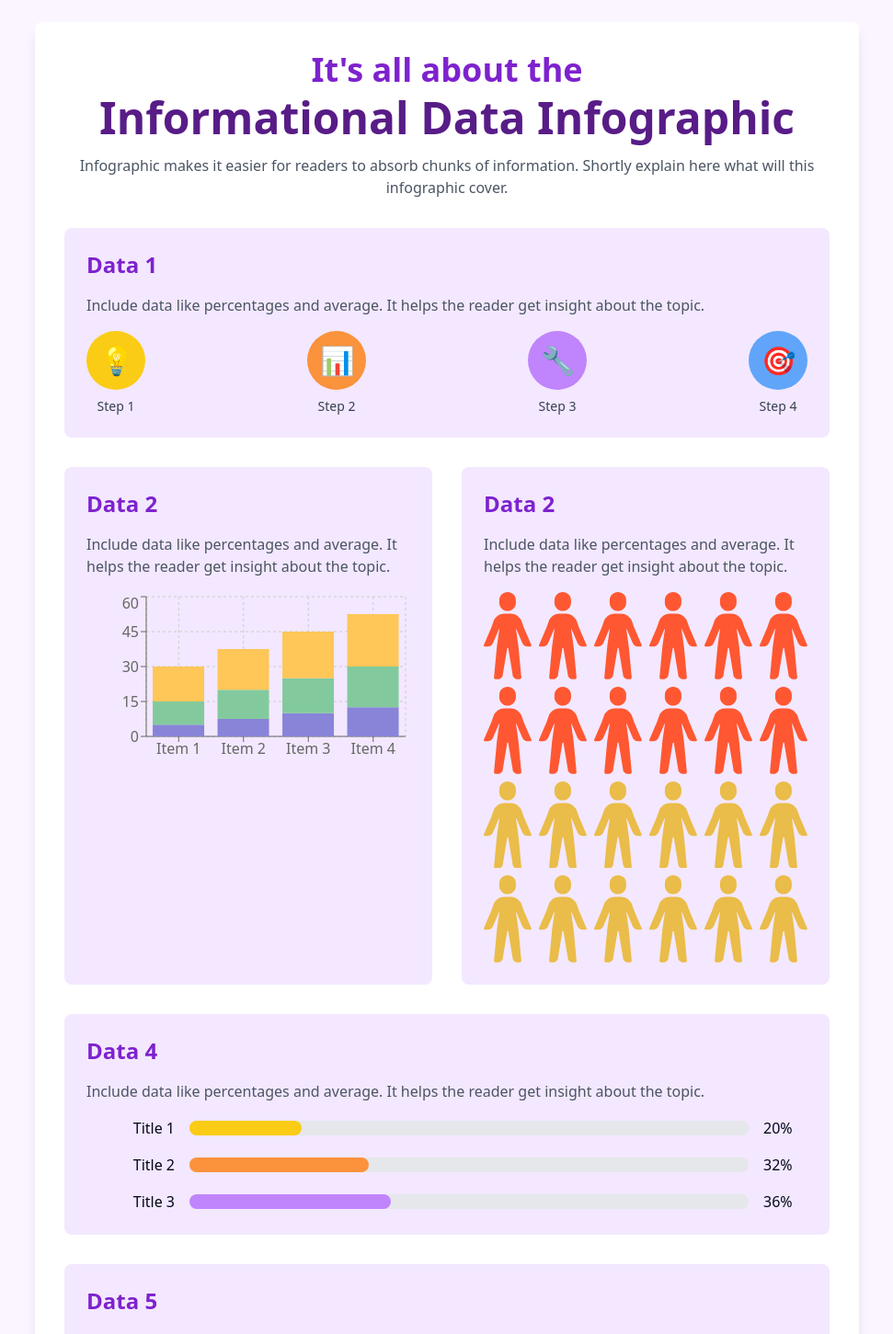
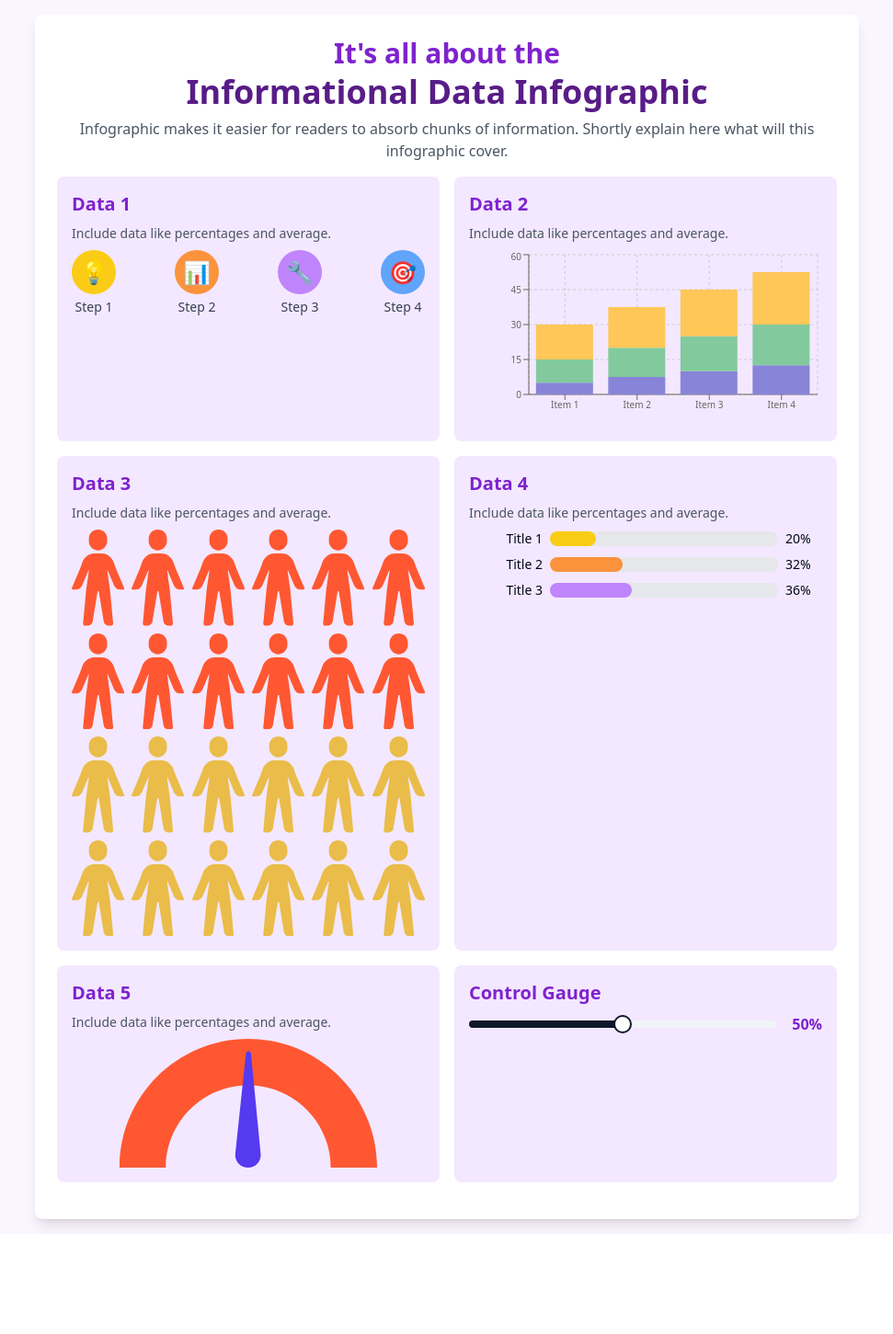
Before and after one commit to GPT-Engineer-App/vibrant-gauge-dashboard, a React (Vite) app: page / in a window 1280 px wide. Shown: the top 1451 px of the page at 92% size, without its empty margins (154-1125 px from the left). After the commit the page ends 1342 px from the top, so only its background shows below. Built offline with nearby package versions, Linux system fonts and the light colour scheme.

Commit message:
GPT Engineer Update [skip gpt_engineer]

```diff
--- a/src/pages/Index.jsx
+++ b/src/pages/Index.jsx
@@ -49,39 +49,39 @@ const Index = () => {
   }, [gaugeValue]);
 
   return (
-    <div className="p-6 bg-purple-50 min-h-screen">
-      <div className="max-w-4xl mx-auto bg-white rounded-lg shadow-lg p-8">
-        <h1 className="text-4xl font-bold text-center text-purple-700 mb-2">It's all about the</h1>
-        <h2 className="text-5xl font-bold text-center text-purple-900 mb-4">Informational Data Infographic</h2>
-        <p className="text-center text-gray-600 mb-8">
+    <div className="p-4 bg-purple-50 min-h-screen">
+      <div className="max-w-4xl mx-auto bg-white rounded-lg shadow-lg p-4 sm:p-6">
+        <h1 className="text-2xl sm:text-3xl font-bold text-center text-purple-700 mb-1">It's all about the</h1>
+        <h2 className="text-3xl sm:text-4xl font-bold text-center text-purple-900 mb-2">Informational Data Infographic</h2>
+        <p className="text-sm sm:text-base text-center text-gray-600 mb-4">
           Infographic makes it easier for readers to absorb chunks of information. Shortly explain here what will this infographic cover.
         </p>
 
-        <div className="bg-purple-100 p-6 rounded-lg mb-8">
-          <h3 className="text-2xl font-semibold text-purple-700 mb-4">Data 1</h3>
-          <p className="text-gray-600 mb-4">Include data like percentages and average. It helps the reader get insight about the topic.</p>
+        <div className="grid grid-cols-1 sm:grid-cols-2 gap-4 mb-4">
+          <div className="bg-purple-100 p-4 rounded-lg">
+            <h3 className="text-lg sm:text-xl font-semibold text-purple-700 mb-2">Data 1</h3>
+            <p className="text-xs sm:text-sm text-gray-600 mb-2">Include data like percentages and average.</p>
             <div className="flex justify-between">
               {data1.map((item, index) => (
                 <div key={index} className="flex flex-col items-center">
-                <div className={`w-16 h-16 rounded-full flex items-center justify-center text-3xl ${index === 0 ? 'bg-yellow-400' : index === 1 ? 'bg-orange-400' : index === 2 ? 'bg-purple-400' : 'bg-blue-400'}`}>
+                  <div className={`w-10 h-10 sm:w-12 sm:h-12 rounded-full flex items-center justify-center text-xl sm:text-2xl ${index === 0 ? 'bg-yellow-400' : index === 1 ? 'bg-orange-400' : index === 2 ? 'bg-purple-400' : 'bg-blue-400'}`}>
                     {item.icon}
                   </div>
-                <span className="mt-2 text-sm font-medium text-gray-700">{item.name}</span>
+                  <span className="mt-1 text-xs sm:text-sm font-medium text-gray-700">{item.name}</span>
                 </div>
               ))}
             </div>
           </div>
 
-        <div className="grid grid-cols-1 md:grid-cols-2 gap-8 mb-8">
-          <div className="bg-purple-100 p-6 rounded-lg">
-            <h3 className="text-2xl font-semibold text-purple-700 mb-4">Data 2</h3>
-            <p className="text-gray-600 mb-4">Include data like percentages and average. It helps the reader get insight about the topic.</p>
-            <div className="h-48">
+          <div className="bg-purple-100 p-4 rounded-lg">
+            <h3 className="text-lg sm:text-xl font-semibold text-purple-700 mb-2">Data 2</h3>
+            <p className="text-xs sm:text-sm text-gray-600 mb-2">Include data like percentages and average.</p>
+            <div className="h-40 sm:h-48">
               <ResponsiveContainer width="100%" height="100%">
                 <BarChart data={animatedData2}>
                   <CartesianGrid strokeDasharray="3 3" />
-                  <XAxis dataKey="name" />
-                  <YAxis />
+                  <XAxis dataKey="name" tick={{fontSize: 10}} />
+                  <YAxis tick={{fontSize: 10}} />
                   <Tooltip />
                   <Bar dataKey="value1" stackId="a" fill="#8884d8" />
                   <Bar dataKey="value2" stackId="a" fill="#82ca9d" />
@@ -90,11 +90,13 @@ const Index = () => {
               </ResponsiveContainer>
             </div>
           </div>
+        </div>
 
-          <div className="bg-purple-100 p-6 rounded-lg">
-            <h3 className="text-2xl font-semibold text-purple-700 mb-4">Data 2</h3>
-            <p className="text-gray-600 mb-4">Include data like percentages and average. It helps the reader get insight about the topic.</p>
-            <div className="grid grid-cols-6 gap-2">
+        <div className="grid grid-cols-1 sm:grid-cols-2 gap-4 mb-4">
+          <div className="bg-purple-100 p-4 rounded-lg">
+            <h3 className="text-lg sm:text-xl font-semibold text-purple-700 mb-2">Data 3</h3>
+            <p className="text-xs sm:text-sm text-gray-600 mb-2">Include data like percentages and average.</p>
+            <div className="grid grid-cols-6 gap-1 sm:gap-2">
               {animatedData3.map((active, i) => (
                 <div key={i} className="w-full aspect-[29.5/53.8]">
                   <svg viewBox="0 0 29.5 53.8" xmlns="http://www.w3.org/2000/svg">
@@ -105,44 +107,44 @@ const Index = () => {
               ))}
             </div>
           </div>
-        </div>
 
-        <div className="bg-purple-100 p-6 rounded-lg mb-8">
-          <h3 className="text-2xl font-semibold text-purple-700 mb-4">Data 4</h3>
-          <p className="text-gray-600 mb-4">Include data like percentages and average. It helps the reader get insight about the topic.</p>
-          <div className="space-y-4">
+          <div className="bg-purple-100 p-4 rounded-lg">
+            <h3 className="text-lg sm:text-xl font-semibold text-purple-700 mb-2">Data 4</h3>
+            <p className="text-xs sm:text-sm text-gray-600 mb-2">Include data like percentages and average.</p>
+            <div className="space-y-2">
               {animatedData4.map((item, index) => (
-              <div key={index} className="flex items-center">
-                <div className="w-24 text-right mr-4">{item.title}</div>
-                <div className="flex-grow bg-gray-200 rounded-full h-4">
+                <div key={index} className="flex items-center text-xs sm:text-sm">
+                  <div className="w-16 sm:w-20 text-right mr-2">{item.title}</div>
+                  <div className="flex-grow bg-gray-200 rounded-full h-3 sm:h-4">
                     <div
                       className={`h-full rounded-full ${index === 0 ? 'bg-yellow-400' : index === 1 ? 'bg-orange-400' : 'bg-purple-400'}`}
                       style={{ width: `${item.animatedPercentage}%` }}
                     ></div>
                   </div>
-                <div className="w-12 text-left ml-4">{Math.round(item.animatedPercentage)}%</div>
+                  <div className="w-8 sm:w-10 text-left ml-2">{Math.round(item.animatedPercentage)}%</div>
                 </div>
               ))}
             </div>
           </div>
+        </div>
 
-        <div className="bg-purple-100 p-6 rounded-lg mb-8">
-          <h3 className="text-2xl font-semibold text-purple-700 mb-4">Data 5</h3>
-          <p className="text-gray-600 mb-4">Include data like percentages and average. It helps the reader get insight about the topic.</p>
-          <div className="relative h-[140px] w-[280px] mx-auto">
+        <div className="grid grid-cols-1 sm:grid-cols-2 gap-4 mb-4">
+          <div className="bg-purple-100 p-4 rounded-lg">
+            <h3 className="text-lg sm:text-xl font-semibold text-purple-700 mb-2">Data 5</h3>
+            <p className="text-xs sm:text-sm text-gray-600 mb-2">Include data like percentages and average.</p>
+            <div className="relative h-[100px] sm:h-[140px] w-[200px] sm:w-[280px] mx-auto">
               <svg className="absolute inset-0" viewBox="0 0 280 140" xmlns="http://www.w3.org/2000/svg">
                 <defs>
                   <clipPath id="clippath">
                     <path d="M0,140C0,62.68,62.68,0,140,0s140,62.68,140,140h-50.4c0-49.48-40.11-89.6-89.6-89.6s-89.6,40.11-89.6,89.6H0Z"/>
                   </clipPath>
                 </defs>
-              <rect fill="#fff" x="-28" y="-14" width="336" height="168"/>
                 <g clipPath="url(#clippath)">
                   <rect fill="#ff5732" x="-28" y="-14" width="336" height="168"/>
                 </g>
               </svg>
               <div
-              className="absolute left-1/2 bottom-0 w-[29.5px] h-[127px] origin-bottom transition-transform duration-300"
+                className="absolute left-1/2 bottom-0 w-[21px] sm:w-[29.5px] h-[90px] sm:h-[127px] origin-bottom transition-transform duration-300"
                 style={{ transform: `translateX(-50%) rotate(${(gaugeValue / 100) * 180 - 90}deg)` }}
               >
                 <svg viewBox="0 0 29.5 127" xmlns="http://www.w3.org/2000/svg">
@@ -161,9 +163,9 @@ const Index = () => {
             </div>
           </div>
 
-        <div className="bg-purple-100 p-6 rounded-lg">
-          <h3 className="text-2xl font-semibold text-purple-700 mb-4">Control Gauge</h3>
-          <div className="flex items-center gap-4">
+          <div className="bg-purple-100 p-4 rounded-lg">
+            <h3 className="text-lg sm:text-xl font-semibold text-purple-700 mb-2">Control Gauge</h3>
+            <div className="flex items-center gap-2">
               <Slider
                 value={[gaugeValue]}
                 onValueChange={(value) => setGaugeValue(value[0])}
@@ -171,7 +173,8 @@ const Index = () => {
                 step={1}
                 className="flex-grow"
               />
-            <span className="text-lg font-semibold text-purple-700">{gaugeValue}%</span>
+              <span className="text-sm sm:text-base font-semibold text-purple-700 w-12 text-right">{gaugeValue}%</span>
+            </div>
           </div>
         </div>
       </div>
```
Lines whose indentation alone changed are shown as unchanged.
